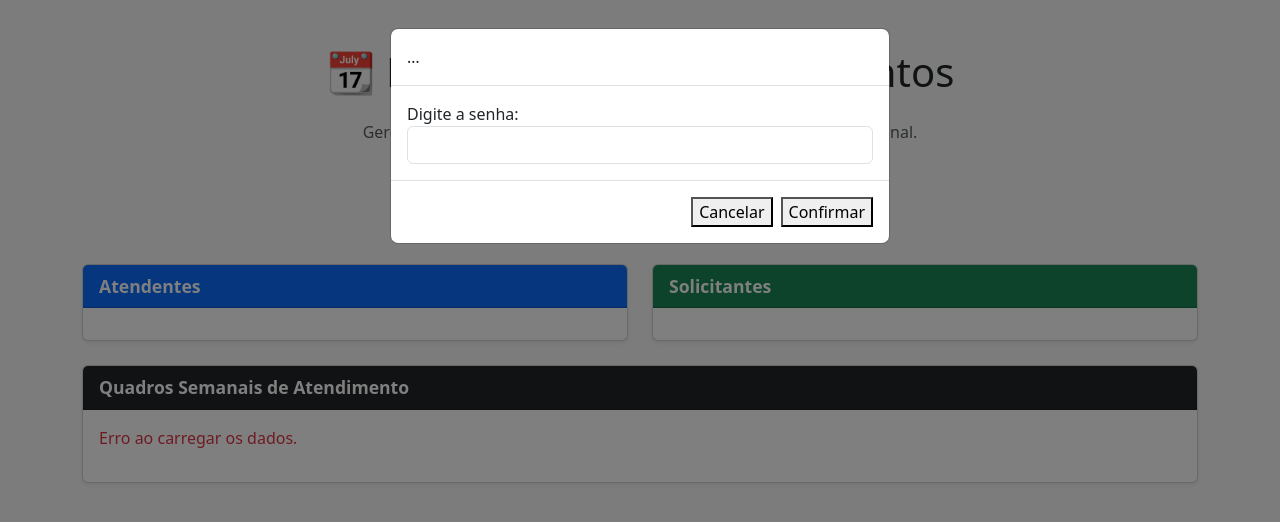
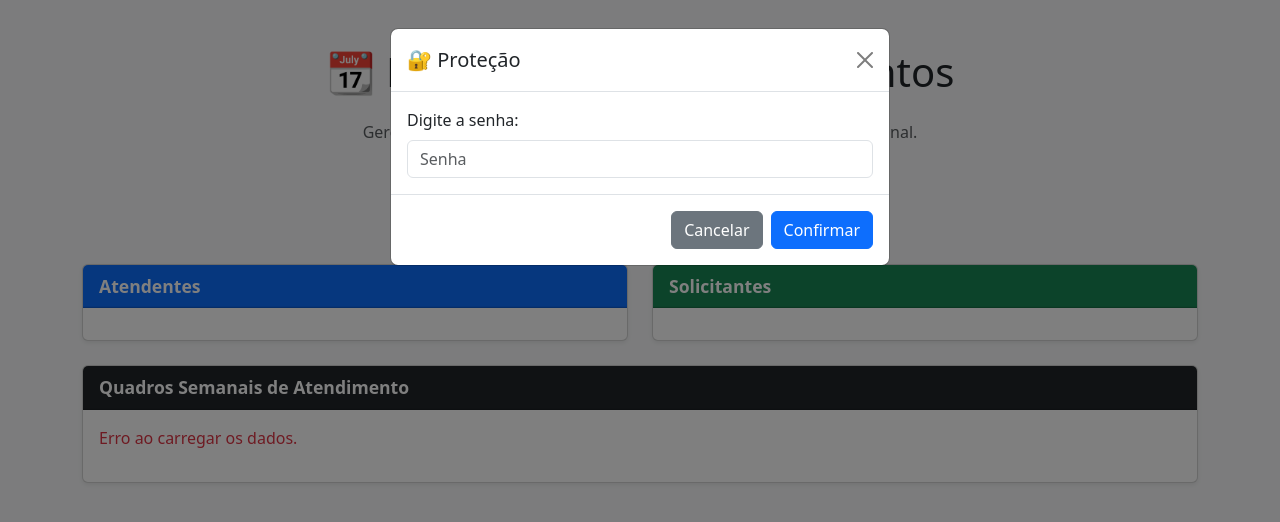
Before and after one commit to DiateAtendimento/whats-rotatividade, a plain HTML site: page frontend/index.html in a window 1280 px wide. Both pictures are taken after a click on the button "⚙️ Gerar Rotatividade". Drawn offline with nearby package versions, Linux system fonts and the light colour scheme; no server answers.

Commit message:
html e js

```diff
--- a/frontend/index.html
+++ b/frontend/index.html
@@ -98,38 +98,58 @@
   </div>
 
   <!-- Modal de Senha para gerar nova ordem -->
-  <div
-    class="modal fade"
-    id="senhaModal"
-    tabindex="-1"
-    aria-labelledby="senhaModalLabel"
-    aria-hidden="true"
-  >
+  <div class="modal fade" id="senhaModal" tabindex="-1" aria-labelledby="senhaModalLabel" aria-hidden="true">
     <div class="modal-dialog">
       <div class="modal-content">
-        <!-- Formulário engloba todo o modal -->
         <form id="senhaForm">
-          <!-- campo oculto para satisfazer o username -->
+          <!-- campo oculto para satisfazer o username/autofill -->
           <input type="text" autocomplete="username" hidden />
-          <div class="modal-header">…</div>
+
+          <div class="modal-header">
+            <h5 class="modal-title" id="senhaModalLabel">🔐 Proteção</h5>
+            <button
+              type="button"
+              class="btn-close"
+              data-bs-dismiss="modal"
+              aria-label="Fechar"
+            ></button>
+          </div>
+
           <div class="modal-body">
-            <label for="senhaInput">Digite a senha:</label>
+            <label for="senhaInput" class="form-label">Digite a senha:</label>
             <input
               type="password"
               id="senhaInput"
+              class="form-control"
+              placeholder="Senha"
               autocomplete="new-password"
-              class="form-control"
             />
-            <div id="erroSenha" class="text-danger d-none">Senha incorreta.</div>
+            <div id="erroSenha" class="text-danger mt-2 d-none">
+              Senha incorreta.
+            </div>
           </div>
+
           <div class="modal-footer">
-            <button type="button" …>Cancelar</button>
-            <button type="submit" id="confirmarSenhaBtn">Confirmar</button>
+            <button
+              type="button"
+              class="btn btn-secondary"
+              data-bs-dismiss="modal"
+            >
+              Cancelar
+            </button>
+            <button
+              type="submit"
+              class="btn btn-primary"
+              id="confirmarSenhaBtn"
+            >
+              Confirmar
+            </button>
           </div>
         </form>
       </div>
     </div>
   </div>
+
 
   <!-- Toast de sucesso -->
   <div
--- a/frontend/script.js
+++ b/frontend/script.js
@@ -182,10 +182,18 @@ document.getElementById('gerarRotatividadeBtn').addEventListener('click', () =>
   senhaModal.show();
 });
 
-// Após confirmar senha, busca nova ordem e gera quadros
-document.getElementById('confirmarSenhaBtn').addEventListener('click', async () => {
+
+
+const senhaForm = document.getElementById('senhaForm');
+
+// on submit do form de senha
+senhaForm.addEventListener('submit', async e => {
+  e.preventDefault();            // não recarrega a página
+
   const senha = senhaInput.value.trim();
   if (!senha) return;
+
+  // 1) valida a senha
   const res = await fetch(`${API_URL}/validar-senha`, {
     method: 'POST',
     headers: { 'Content-Type': 'application/json' },
@@ -196,16 +204,23 @@ document.getElementById('confirmarSenhaBtn').addEventListener('click', async ()
     erroSenha.classList.remove('d-none');
     return;
   }
-  senhaModal.hide();
+
+  // 2) fecha o modal e mostra loading
+  bootstrap.Modal.getInstance(document.getElementById('senhaModal')).hide();
   mostrarAnimacao('loading.json');
+
+  // 3) busca nova ordem
   const ordem = await fetchJSON(`${API_URL}/nova-ordem`);
   if (!ordem.ok) {
     mostrarAnimacao('error-cross.json');
     return;
   }
   atendentes = ordem.atendentes;
+
+  // 4) gera e salva os quadros
   setTimeout(gerarESalvarQuadros, 800);
 });
+
 
 // Gera quadros e salva no Sheets
 async function gerarESalvarQuadros() {
```
